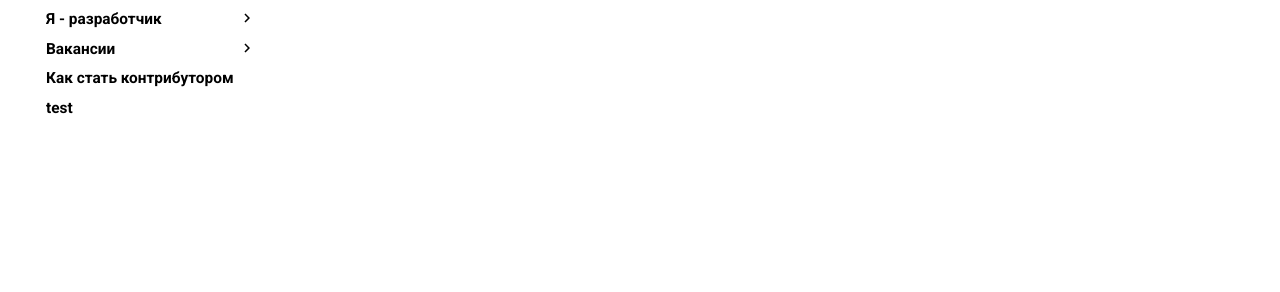
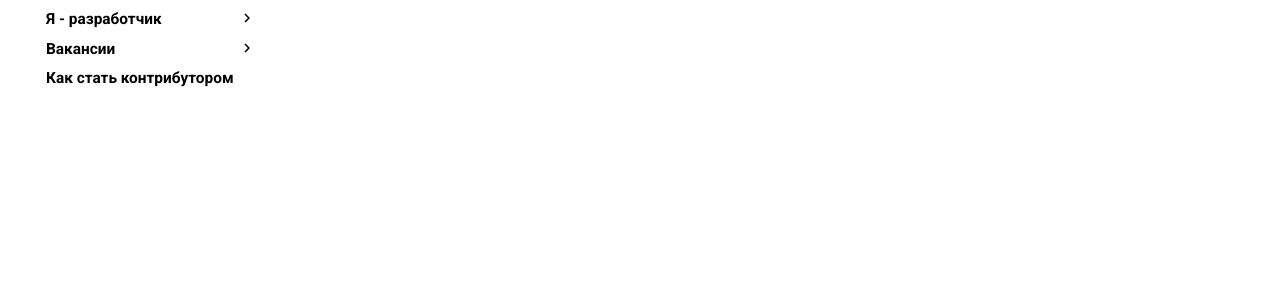
Before and after one commit to CyberOrda/cyberorda.github.io, an MkDocs documentation site: the page built from docs/edu_plan.md, in a window 1280 px wide. Shown: the part 420-712 px from the top of the page. Built offline with MkDocs 1.6.1 and Material for MkDocs 9.7.7, drawn with Linux system fonts in a browser that asks for light colours; comment, search, counter and statistics services are not loaded.

Commit message:
Update mkdocs.yml

```diff
--- a/mkdocs.yml
+++ b/mkdocs.yml
@@ -125,7 +125,6 @@ nav:
     - 'Я ищу работу': 'job_search.md'
     - 'Я нанимаю': 'job_hunt.md'
   - Как стать контрибутором: 'HowTOBEContrib.md'
-  - test: 'test.md'
 
 
 
```
